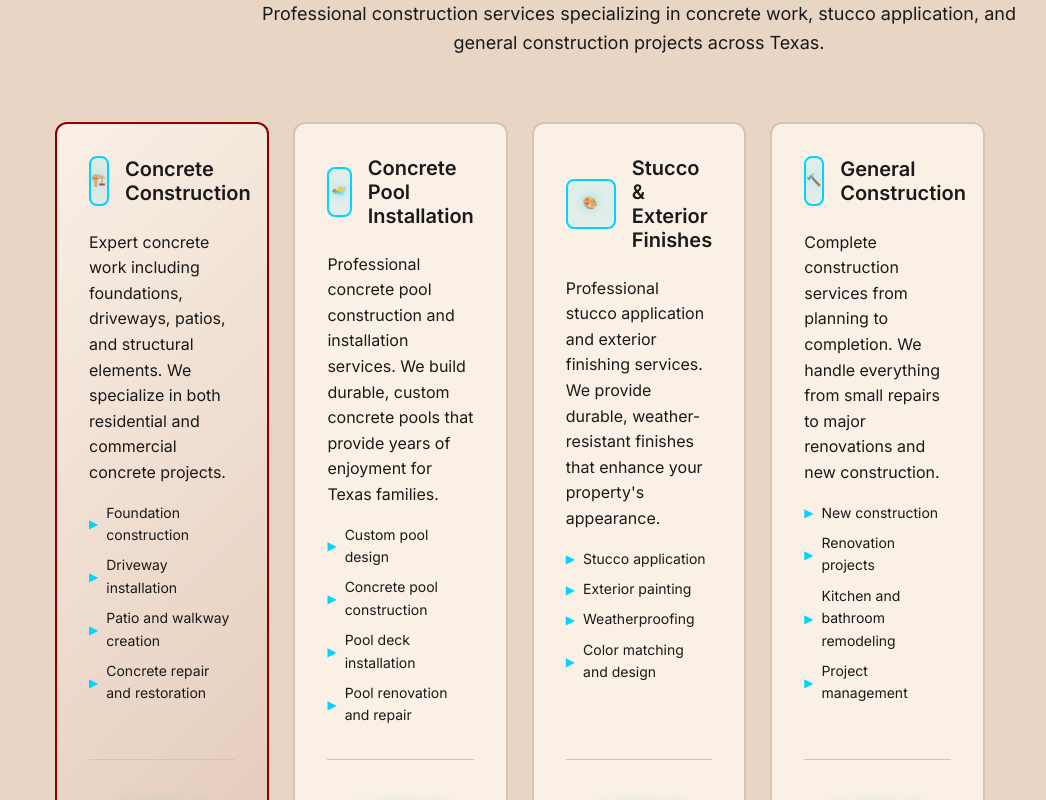
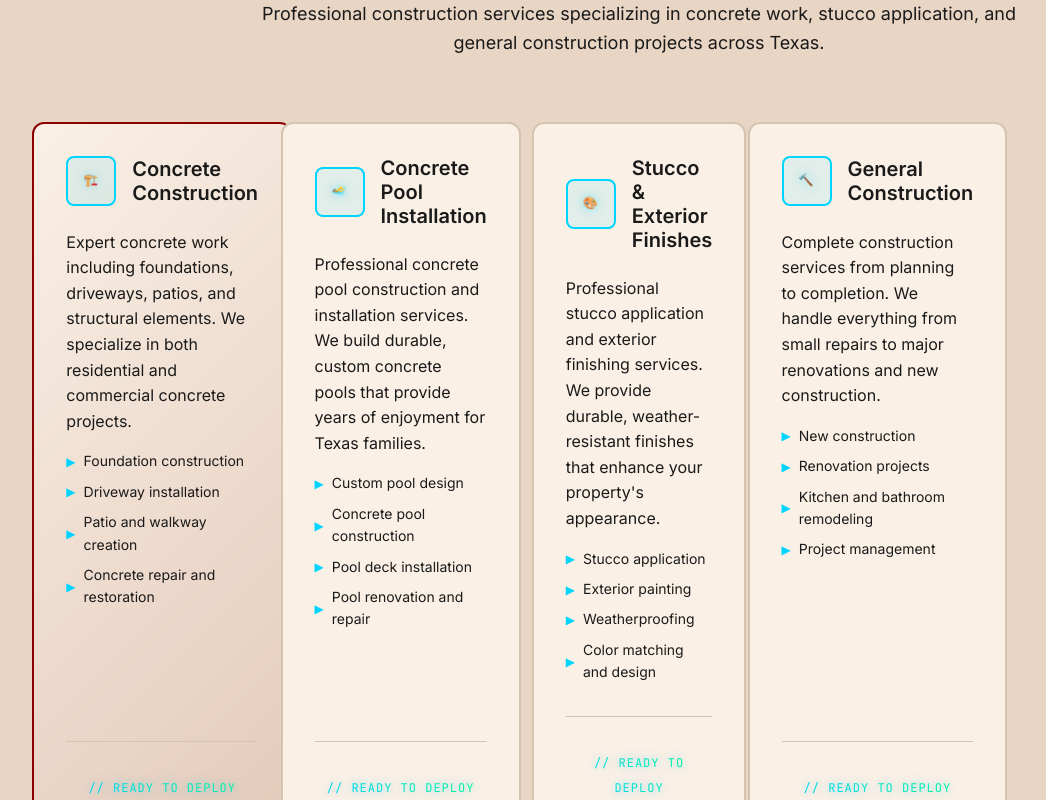
Before and after one commit to wables411/webgcon, a React (Create React App) app: page / in a window 1280 px wide. Shown: the part 2880-3680 px from the top of the page, without its empty margins (1-1047 px from the left). Built offline with nearby package versions, Linux system fonts and the light colour scheme.

Commit message:
Center services grid content with justify-items and align-items

```diff
--- a/src/pages/Home.css
+++ b/src/pages/Home.css
@@ -243,6 +243,8 @@
   grid-template-columns: repeat(5, 1fr);
   gap: var(--spacing-lg);
   margin-top: var(--spacing-3xl);
+  justify-items: center;
+  align-items: start;
 }
 
 /* Mobile: Stack all services vertically */
```
